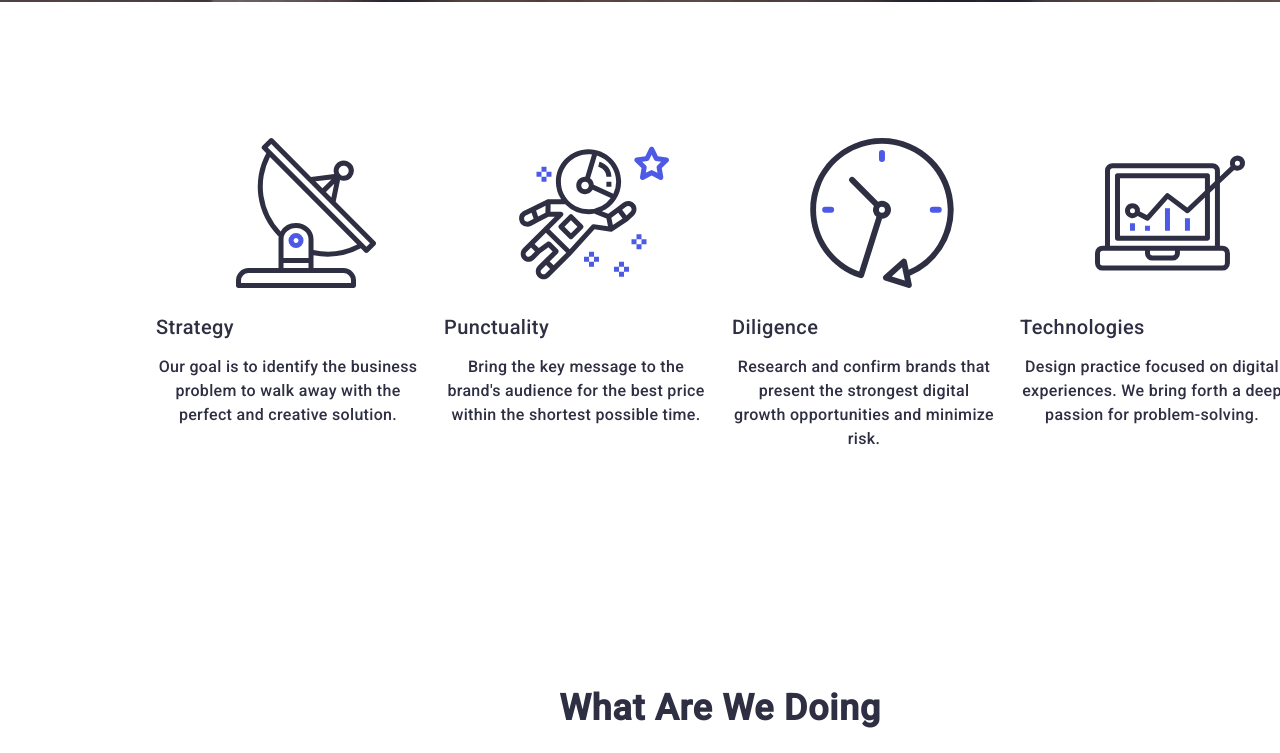
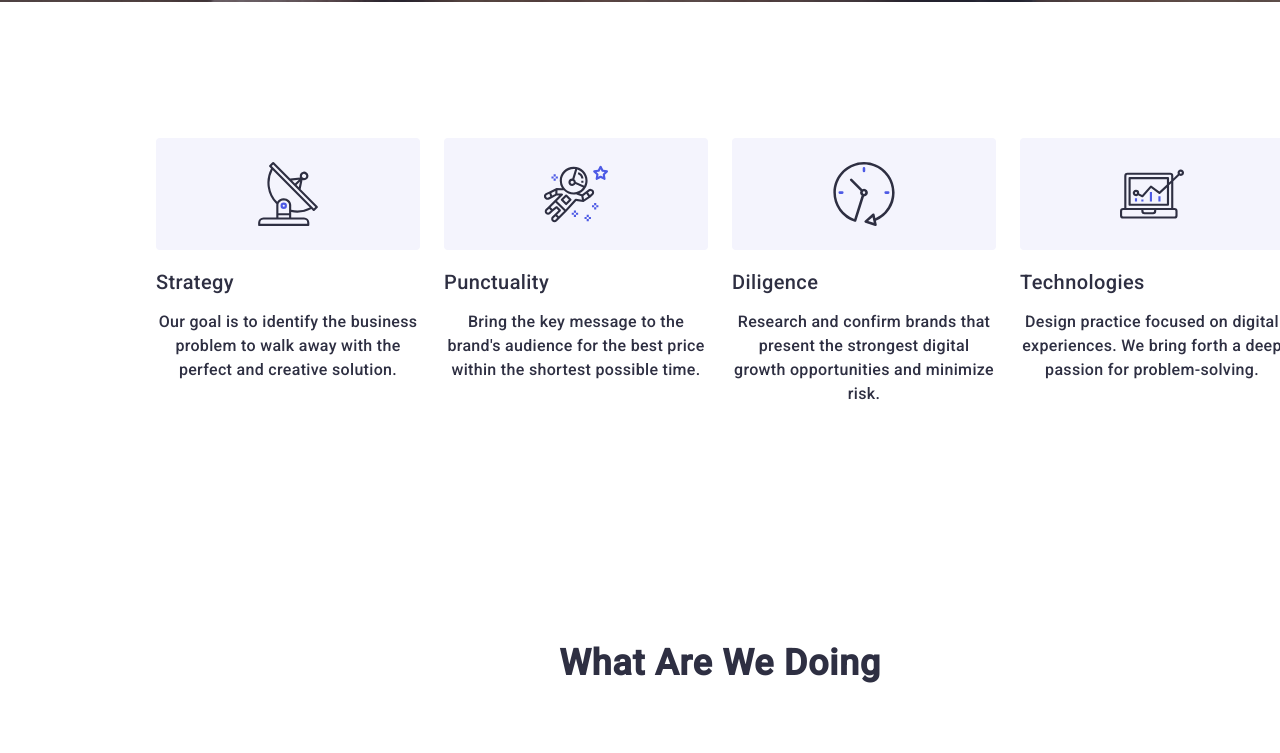
Before and after one commit to Anton949432/goit-markup-hw-04, a plain HTML site: page index.html in a window 1280 px wide. Shown: the part 1245-1998 px from the top of the page. Drawn offline with Linux system fonts and the light colour scheme.

Commit message:
Add files via upload

```diff
--- a/css/styles.css
+++ b/css/styles.css
@@ -151,6 +151,7 @@ a::after {
     display: flex;
     align-items: center;
     justify-content: center;
+    transition: background-color 250ms cubic-bezier(0.4, 0, 0.2, 1);
 }
 
 .list {
@@ -353,6 +354,16 @@ a::after {
     margin-bottom: 8px;
 }
 
+.container-products {
+    display: flex;
+    align-items: center;
+    justify-content: center;
+    height: 112px;
+    background-color: #f4f4fd;
+    border-radius: 4px;
+    margin-bottom: 8px;
+}
+
 .p-footer {
     line-height: 1.5;
     color: #F4F4FD;
@@ -377,7 +388,6 @@ a::after {
     border-radius: 4px;
     margin: 356px 635px 188px 480px;
     transition: background-color 250ms cubic-bezier(0.4, 0, 0.2, 1);
-
 }
 
 .button-style {
@@ -426,7 +436,9 @@ a::after {
 }
 
 .head-a {
-    color: #2e2f42;
+    color: #404bbf;
+    position: relative;
+    transition: color 250ms cubic-bezier(0.4, 0, 0.2, 1);
 }
 
 .link:hover {
@@ -441,6 +453,7 @@ a::after {
     color: #434455;
     padding: 24px 0 24px;
     gap: 40px;
+    transition: color 250ms cubic-bezier(0.4, 0, 0.2, 1);
 }
 
 .menu-item:hover {
--- a/index.html
+++ b/index.html
@@ -55,17 +55,21 @@
                 <h2 class="visually-hidden">Products</h2>
                 <ul class="list-products list">
                     <li class="li-prod">
-                        <svg class="icon">
+                        <div class="container-products">
+                            <svg class="icon" width="64" height="64">
                                 <use href="./images/icons.svg#icon-antenna"></use>
                             </svg>
+                        </div>
                         <h3 class="list-tittle">Strategy</h3>
                         <p class="listp">Our goal is to identify the business
                             problem to walk away with the perfect and creative solution.</p>
                     </li>
                     <li class="li-prod">
-                        <svg class="icon">
+                        <div class="container-products">
+                            <svg class="icon" width="64" height="64">
                                 <use href="./images/icons.svg#ion-castronaut"></use>
                             </svg>
+                        </div>
                         <h3 class="list-tittle">Punctuality</h3>
                         <p class="listp">Bring the key message to the brand's audience for the best price within the
                             shortest
@@ -73,9 +77,11 @@
                             time.</p>
                     </li>
                     <li class="li-prod">
-                        <svg class="icon">
+                        <div class="container-products">
+                            <svg class="icon" width="64" height="64">
                                 <use href="./images/icons.svg#icon-clock"></use>
                             </svg>
+                        </div>
                         <h3 class="list-tittle">Diligence</h3>
                         <p class="listp">Research and confirm brands that present the strongest digital growth
                             opportunities
@@ -83,9 +89,11 @@
                             minimize risk.</p>
                     </li>
                     <li class="li-prod">
-                        <svg class="icon">
+                        <div class="container-products">
+                            <svg class="icon" width="64" height="64">
                                 <use href="./images/icons.svg#icon-diagram"></use>
                             </svg>
+                        </div>
                         <h3 class="list-tittle">Technologies</h3>
                         <p class="listp">Design practice focused on digital experiences. We bring forth a deep passion
                             for
```
Lines whose indentation alone changed are shown as unchanged.
